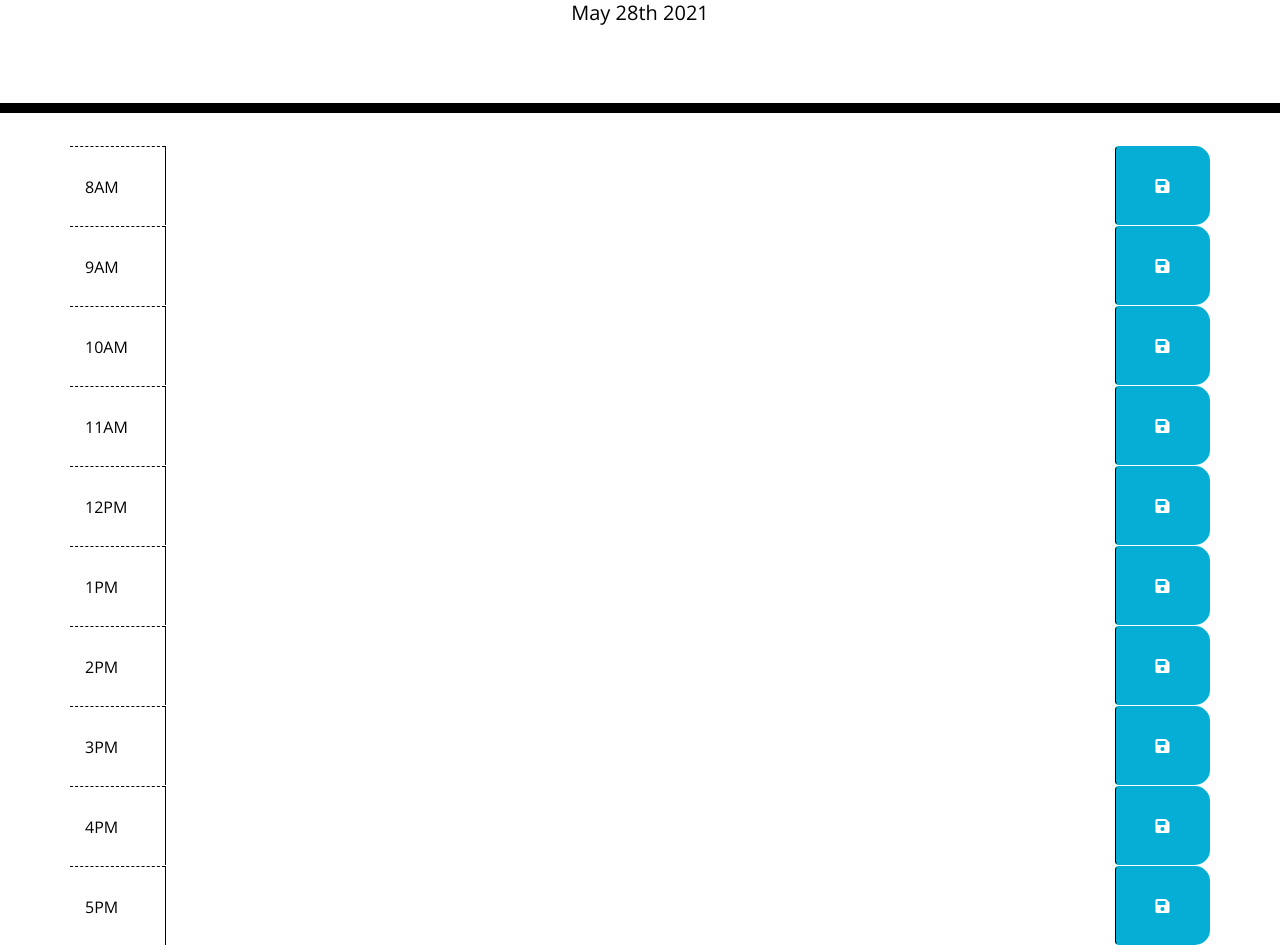
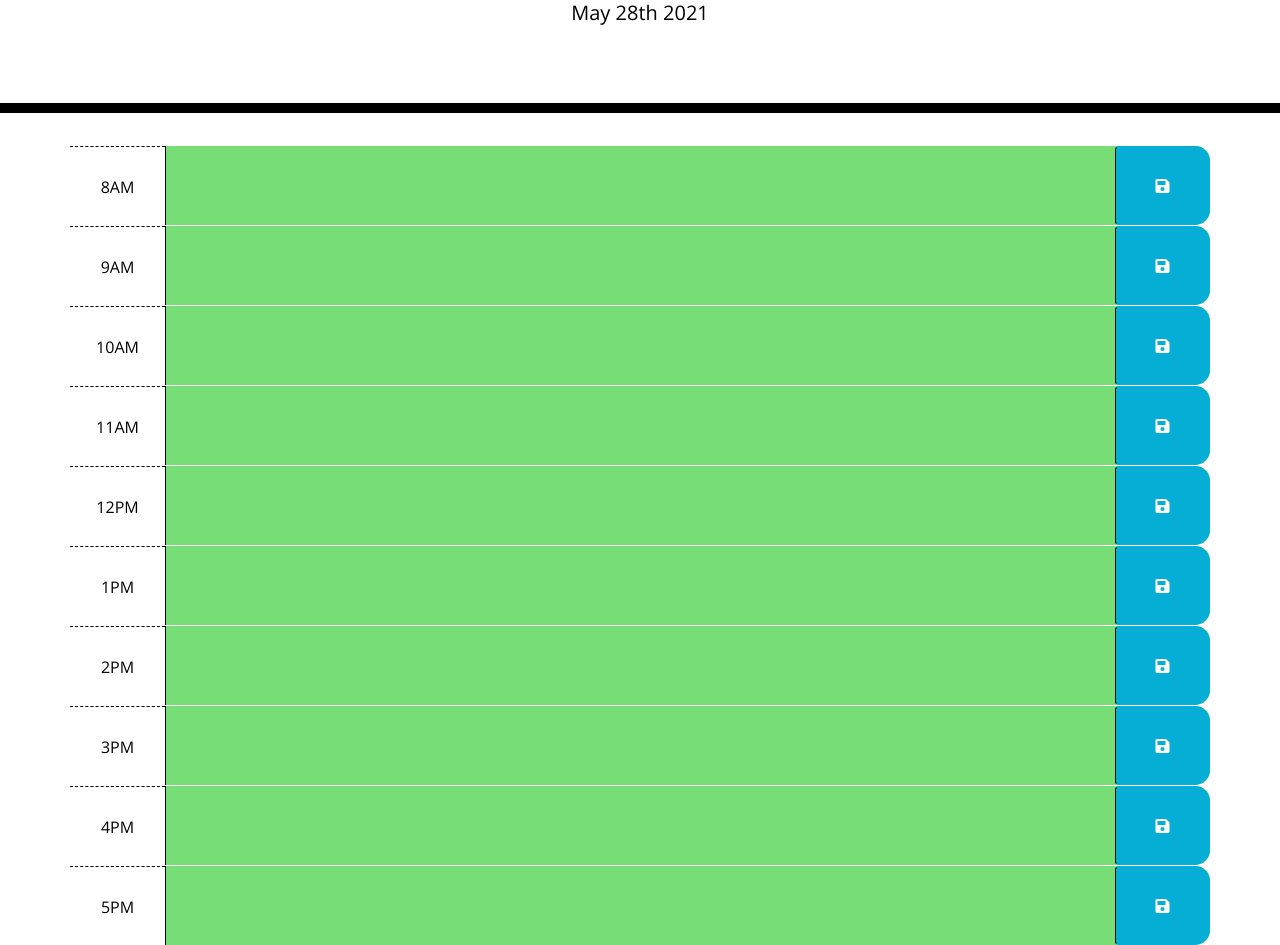
Before and after one commit to kelleymarne/work-day-schedule, a plain HTML site: page index.html in a window 1280 px wide. Shown: the part 191-1136 px from the top of the page. Drawn offline with nearby package versions, Linux system fonts and the light colour scheme.

Commit message:
added the functionality to add and remove classes to change the background color depending on what time of day it is

```diff
--- a/index.html
+++ b/index.html
@@ -31,7 +31,7 @@
     </header>
     <div class="container">
 
-      <div id ="hour8" class="row">
+      <div id ="hour8" class="row time-block">
         <div class="col-md-1 hour">
           8AM
         </div>
@@ -41,7 +41,7 @@
         <button class="btn saveBtn col-md-1"><i class="fas fa-save"></i></button>
       </div>
 
-      <div id ="hour9" class="row">
+      <div id ="hour9" class="row time-block">
         <div class="col-md-1 hour">
           9AM
         </div>
@@ -51,7 +51,7 @@
         <button class="btn saveBtn col-md-1"><i class="fas fa-save"></i></button>
       </div>
 
-      <div id ="hour10" class="row">
+      <div id ="hour10" class="row time-block">
         <div class="col-md-1 hour">
           10AM
         </div>
@@ -61,7 +61,7 @@
         <button class="btn saveBtn col-md-1"><i class="fas fa-save"></i></button>
       </div>
 
-      <div id ="hour11" class="row">
+      <div id ="hour11" class="row time-block">
         <div class="col-md-1 hour">
           11AM
         </div>
@@ -71,7 +71,7 @@
         <button class="btn saveBtn col-md-1"><i class="fas fa-save"></i></button>
       </div>
 
-      <div id ="hour12" class="row">
+      <div id ="hour12" class="row time-block">
         <div class="col-md-1 hour">
           12PM
         </div>
@@ -80,7 +80,7 @@
         </textarea>
         <button class="btn saveBtn col-md-1"><i class="fas fa-save"></i></button>
       </div>
-      <div id ="hour13" class="row">
+      <div id ="hour13" class="row time-block">
         <div class="col-md-1 hour">
           1PM
         </div>
@@ -90,7 +90,7 @@
         <button class="btn saveBtn col-md-1"><i class="fas fa-save"></i></button>
       </div>
 
-      <div id ="hour14" class="row">
+      <div id ="hour14" class="row time-block">
         <div class="col-md-1 hour">
           2PM
         </div>
@@ -100,7 +100,7 @@
         <button class="btn saveBtn col-md-1"><i class="fas fa-save"></i></button>
       </div>
 
-      <div id ="hour15" class="row">
+      <div id ="hour15" class="row time-block">
         <div class="col-md-1 hour">
           3PM
         </div>
@@ -110,7 +110,7 @@
         <button class="btn saveBtn col-md-1"><i class="fas fa-save"></i></button>
       </div>
 
-      <div id ="hour16" class="row">
+      <div id ="hour16" class="row time-block">
         <div class="col-md-1 hour">
           4PM
         </div>
@@ -120,7 +120,7 @@
         <button class="btn saveBtn col-md-1"><i class="fas fa-save"></i></button>
       </div>
 
-      <div id ="hour17" class="row">
+      <div id ="hour17" class="row time-block">
         <div class="col-md-1 hour">
           5PM
         </div>
--- a/main.js
+++ b/main.js
@@ -16,4 +16,35 @@ $(document).ready(function() {
         localStorage.setItem(time, text);
     });
 
+    // Time Tracker Function
+    function timeTracker() {
+        var timeNow = moment().hour();
+
+    // time block loops
+    $('.time-block').each(function () {
+        var timeBlock = parseInt($(this).attr('id').split('hour')[1]);
+
+        // Check past, present, future and change classes for color indicator
+        if(timeBlock < timeNow) {
+            $(this).removeClass("future");
+            $(this).removeClass("present");
+            $(this).addClass("past");
+        }
+
+        else if (timeBlock === timeNow) {
+            $(this).removeClass("past");
+            $(this).removeClass("future");
+            $(this).addClass("present");
+        }
+
+        else {
+            $(this).removeClass("past");
+            $(this).removeClass("present");
+            $(this).addClass("future");
+
+        }
+    })
+}
+
+    timeTracker();
 });
```
